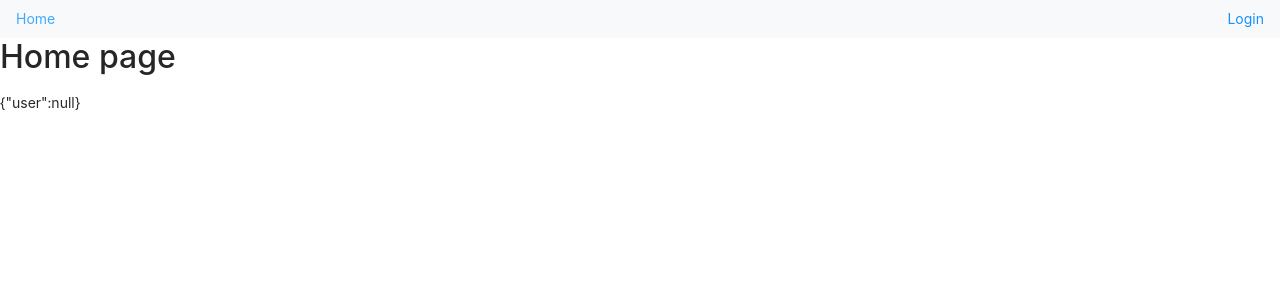
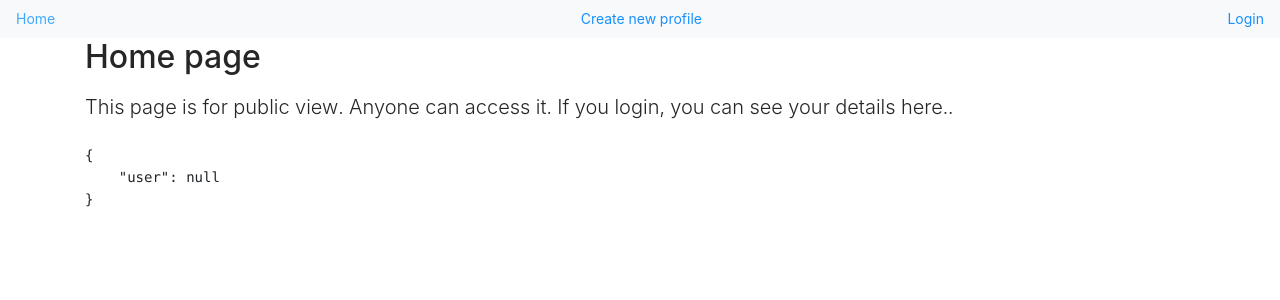
Before and after one commit to mejustdev/firebase-mongodb-auth-boilerplate, a Next.js app in the folder client/: page / in a window 1280 px wide. Shown: the top 300 px of the page. Built offline with nearby package versions, Linux system fonts and the light colour scheme; no server answers.

Commit message:
add loading spinner

```diff
--- a/client/components/Nav.js
+++ b/client/components/Nav.js
@@ -9,6 +9,7 @@ const Nav = () => {
     state: { user },
     dispatch,
   } = useContext(Context);
+  // const { user } = state;
   const router = useRouter();
 
   const handleLogout = async () => {
@@ -25,13 +26,17 @@ const Nav = () => {
         <a className='nav-link'>Home</a>
       </Link>
 
+      <Link href={user ? '/user/new-profile' : '/login'}>
+        <a className='nav-link'>Create new profile</a>
+      </Link>
+
       {user ? (
         <a onClick={handleLogout} className='nav-link'>
           Logout
         </a>
       ) : (
         <Link href='/login'>
-          <a className='nav-link'>Login </a>
+          <a className='nav-link'>Login</a>
         </Link>
       )}
     </nav>
--- a/client/pages/index.js
+++ b/client/pages/index.js
@@ -5,9 +5,13 @@ const Home = () => {
   const { state } = useContext(Context);
 
   return (
-    <div>
+    <div className='container'>
       <h2>Home page</h2>
-      {JSON.stringify(state)}
+      <p className='lead'>
+        This page is for public view. Anyone can access it. If you login, you can see your details
+        here..
+      </p>
+      <pre>{JSON.stringify(state, null, 4)}</pre>
     </div>
   );
 };
```
Also changed, not shown: client/pages/login.js (+11 -5 lines), client/pages/user/new-profile.js (renamed from client/pages/authUser/profile.js).
